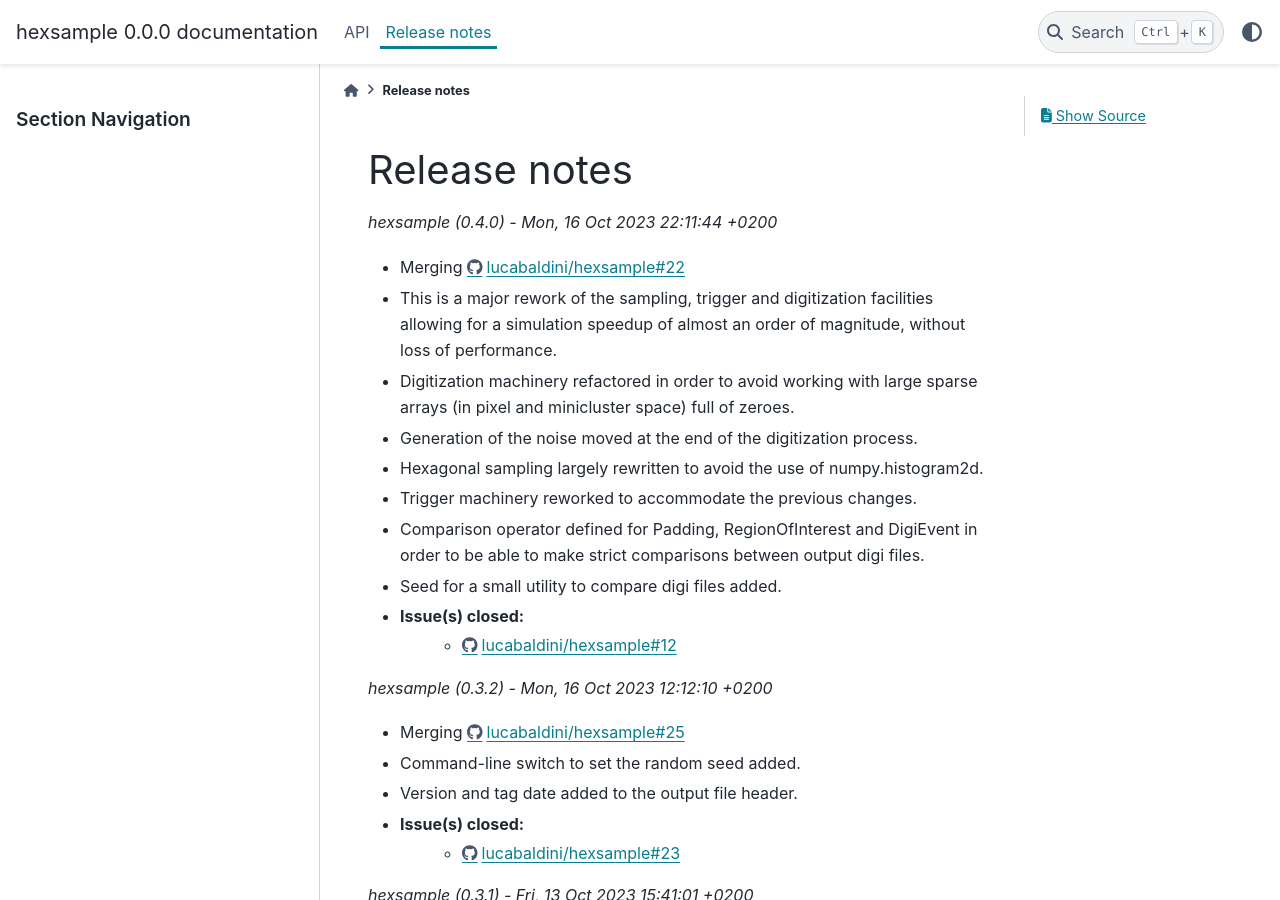
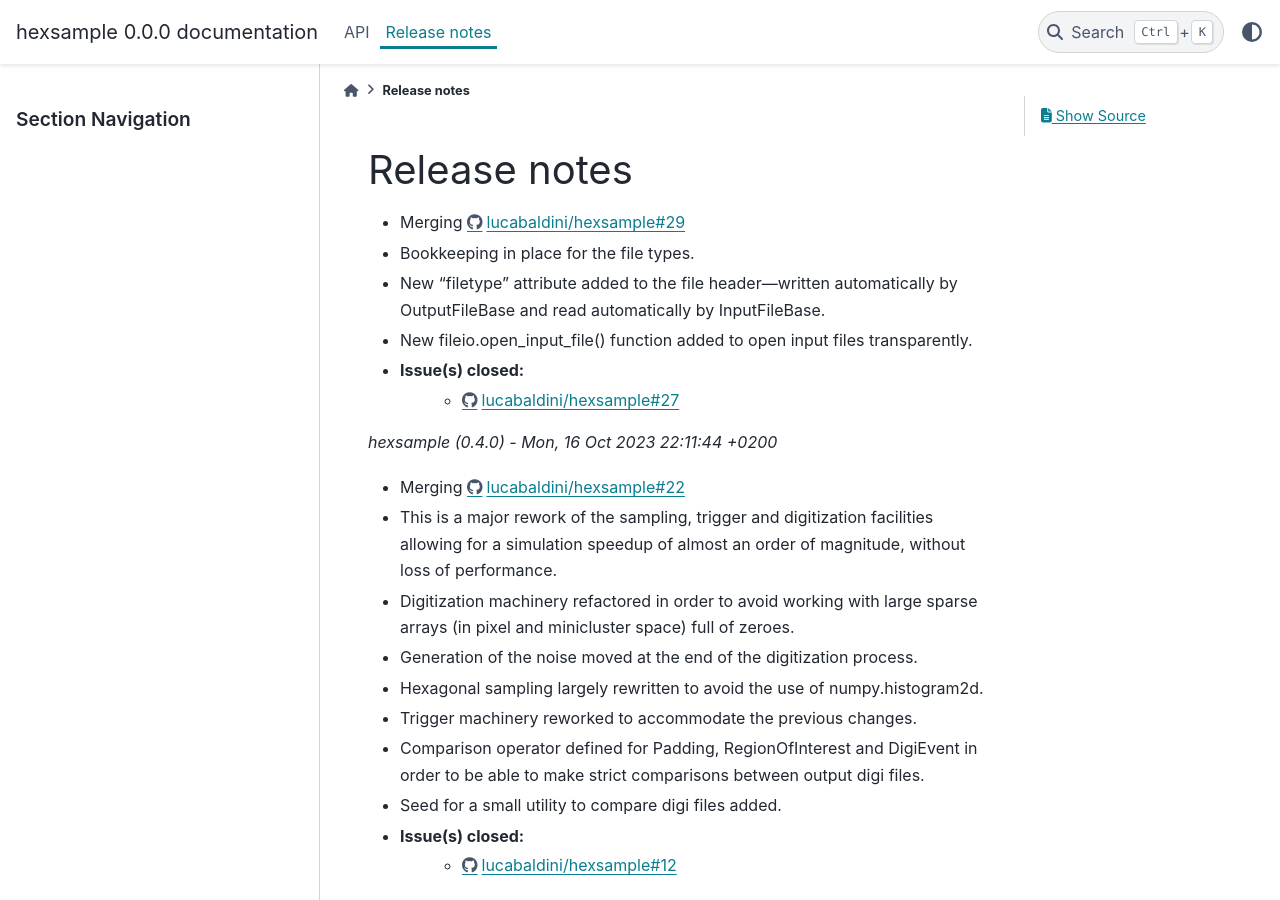
Before and after one commit to lucabaldini/hexsample, a Sphinx documentation site: the page built from docs/release.rst, in a window 1280 px wide and 900 px high. Built offline with Sphinx 7.4.7 and the PyData theme 0.15.4, drawn with Linux system fonts in a browser that asks for light colours; pages that are not in the unit, such as notebooks, are missing from menus.

Commit message:
Updated release notes.

```diff
--- a/docs/release.rst
+++ b/docs/release.rst
@@ -2,6 +2,15 @@
 
 Release notes
 =============
+
+
+* Merging https://github.com/lucabaldini/hexsample/pull/29
+* Bookkeeping in place for the file types.
+* New "filetype" attribute added to the file header---written automatically by
+  OutputFileBase and read automatically by InputFileBase.
+* New fileio.open_input_file() function added to open input files transparently.
+* Issue(s) closed:
+      * https://github.com/lucabaldini/hexsample/issues/27
 
 
 *hexsample (0.4.0) - Mon, 16 Oct 2023 22:11:44 +0200*
```
